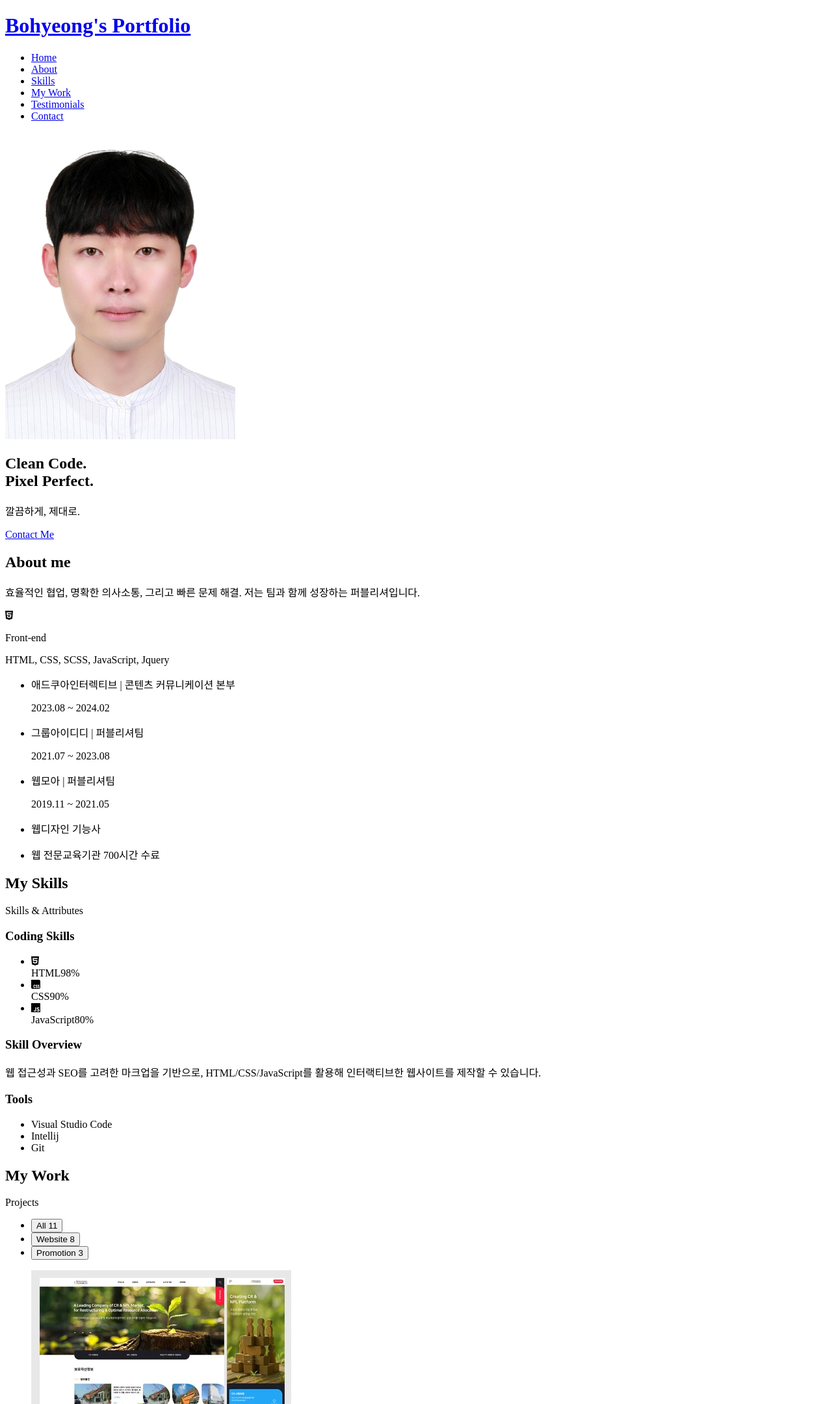
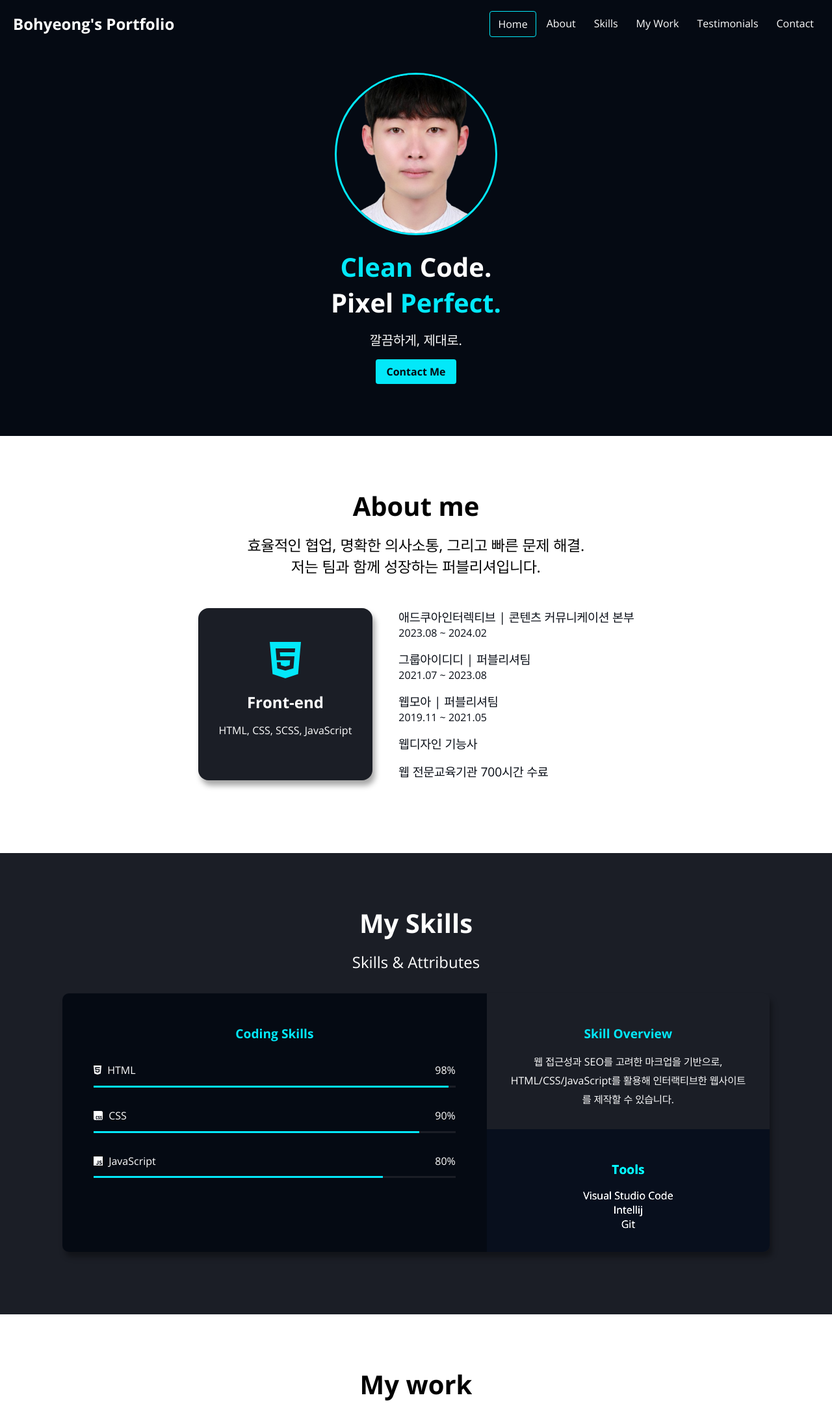
Before and after one commit to leebohyeong/portfolio, a website: page index.html in a window 1280 px wide. Shown: the top 2161 px of the page at 65% size. Drawn offline with Linux system fonts and the light colour scheme.

Commit message:
css-skills 까지 작업

```diff
--- a/assets/scss/_font.scss
+++ b/assets/scss/_font.scss
@@ -0,0 +1,47 @@
+$font-path:"../fonts/";
+
+$font-weight-light: 300;
+$font-weight-regular: 400;
+$font-weight-bold: 700;
+
+$pretendard: (
+  $font-weight-light: 'Light',
+  $font-weight-regular: 'Regular',
+  $font-weight-bold: 'Bold'
+);
+
+$opensans: (
+  $font-weight-light: 'Light',
+  $font-weight-regular: 'Regular',
+  $font-weight-bold: 'Bold'
+);
+
+// Pretendard (국문)
+@each $weight, $suffix in $pretendard {
+  @font-face {
+    font-family: "Pretendard";
+    font-style: normal;
+    font-weight: $weight;
+    font-display: swap;
+    src: url("#{$font-path}Pretendard-#{$suffix}.woff2") format("woff2");
+    unicode-range: U+AC00-D7A3, U+1100-11FF, U+3130-318F;
+  }
+}
+
+// Open Sans (영문)
+@each $weight, $suffix in $opensans {
+  @font-face {
+    font-family: "Open Sans";
+    font-style: normal;
+    font-weight: $weight;
+    font-display: swap;
+    src: url("#{$font-path}OpenSans-#{$suffix}.woff2") format("woff2");
+    unicode-range: U+0020-007F;
+  }
+}
+
+$font-family: "Pretendard", "Open Sans", sans-serif;
+
+body {
+    font-family: $font-family;
+}
--- /dev/null
+++ b/assets/scss/_layout.scss
@@ -0,0 +1,43 @@
+.site-header {
+    display: flex;
+    justify-content: space-between;
+    align-items: center;
+    position: fixed;
+    top: 0;
+    left: 0;
+    width: 100%;
+    padding: 1rem;
+    background-color: var(--color-primary);
+    color: var(--color-text);
+
+    &__logo {
+        &-link {
+            display: block;
+            padding: 4px;
+            font-size: 1.5rem;
+        }
+    }
+}
+
+.site-menu {
+    &__content {
+        display: flex;
+        align-items: center;
+        gap: 4px;
+    }
+
+    &__link {
+        display: block;
+        padding: 8px 12px;
+        border-bottom: 1px solid transparent;
+
+        &:hover {
+            border-bottom: 1px solid var(--color-accent);
+        }
+
+        &--active {
+            border: 1px solid var(--color-accent);
+            border-radius: 4px;
+        }
+    }
+}
--- /dev/null
+++ b/assets/scss/_reset.scss
@@ -0,0 +1,50 @@
+:root {
+    /* App Colors */
+    --color-primary: var(--color-black);
+    --color-primary--variant: var(--color-gray);
+    --color-accent: var(--color-blue);
+    --color-accent--variant: var(--color-orange);
+    --color-text: var(--color-white);
+
+    /* Colors */
+    --color-white: #fff;
+    --color-black: #050a13;
+    --color-blue: #03e8f9;
+    --color-orange: #fd6413;
+    --color-gray: #1b1e26;
+
+    /* Size */
+    --size-max-width: 1200px;
+}
+
+* {
+    box-sizing: border-box;
+}
+
+body {
+    margin: 0;
+}
+
+h1,h2,h3,p,ul {
+    margin: 0;
+}
+
+ul {
+    list-style: none;
+    padding: 0;
+}
+
+a {
+    text-decoration: none;
+    color: var(--color--text);
+}
+
+button {
+    background-color: transparent;
+    outline: none;
+    border: none;
+}
+
+button:focus {
+    outline: 1px solid var(--color-accent);
+}
--- a/assets/scss/app.scss
+++ b/assets/scss/app.scss
@@ -0,0 +1,193 @@
+@import "reset";
+@import "font";
+@import "layout";
+
+/* Common */
+.section {
+    padding: 4rem;
+    text-align: center;
+
+    &__header {
+        &-title {
+            margin: 1rem 0;
+            font-size: 2.5rem;
+        }
+
+        &-description {
+            margin: 0.5rem 0;
+            font-size: 1.5rem;
+        }
+    }
+}
+
+.max-width {
+    max-width: var(--size-max-width);
+    margin: 0 auto;
+}
+
+/* Home */
+.home {
+    padding: 7rem 5rem 5rem;
+    background-color: var(--color-primary);
+    color: var(--color-text);
+    text-align: center;
+
+    &__profile {
+        width: 250px;
+        height: 250px;
+        object-fit: cover;
+        border: 3px solid var(--color-accent);
+        border-radius: 100%;
+    }
+
+    &__title {
+        margin: 1rem 0;
+        font-size: 2.5rem;
+
+        &--strong {
+            color: var(--color-accent);
+        }
+    }
+
+    &__text {
+        margin-bottom: 1rem;
+        font-size: 1.3rem;
+    }
+
+    &__button {
+        display: inline-block;
+        padding: 0.5rem 1rem;
+        background-color: var(--color-accent);
+        border-radius: 4px;
+        color: var(--color-primary);
+        font-weight: $font-weight-bold;
+
+        &:hover {
+            background-color: transparent;
+            color: var(--color-text);
+            outline: 2px solid var(--color-accent);
+        }
+    }
+}
+
+/* About */
+.about {
+    &__contents {
+        display: flex;
+        justify-content: center;
+        gap: 2.5rem;
+        margin: 3rem 0;
+    }
+
+    &__major {
+        cursor: default;
+        padding: 2rem;
+        background-color: var(--color-primary--variant);
+        box-shadow: 4px 8px 8px rgba(0,0,0, 0.35);
+        border-radius: 1rem;
+        color: var(--color-text);
+
+        &-icon {
+            margin: 1rem 0;
+            color: var(--color-accent);
+            font-size: 4rem;
+            transition: all 0.5s ease;
+        }
+
+        &-title {
+            margin-bottom: 1rem;
+            font-size: 1.5rem;
+            font-weight: $font-weight-bold;
+        }
+
+        &:hover &-icon {
+            transform: scale(1.2);
+        }
+
+    }
+
+    &__experience {
+        text-align: left;
+
+        &-list:not(:first-of-type) {
+            margin-top: 1rem;
+        }
+
+        &-name,
+        &-period {
+            color: var(--color-primary);
+        }
+
+        &-name {
+            font-size: 1.2rem;
+        }
+    }
+}
+
+/* Skills */
+.skills {
+    background-color: var(--color-primary--variant);
+    color: var(--color-text);
+
+    &-contents {
+        overflow: hidden;
+        display: grid;
+        grid-template-columns: 6fr 4fr;
+        margin: 2rem;
+        box-shadow: 4px 8px 8px rgba(0,0,0, 0.35);
+        border-radius: 10px;
+
+        &__list {
+            padding: 2rem;
+        }
+
+        &__coding {
+            grid-row: span 2;
+            background-color: var(--color-primary);
+        }
+
+        &__tools {
+            background-color: var(--color-primary);
+            filter: brightness(150%);
+        }
+
+        &__title {
+            margin: 1rem 0;
+            color: var(--color-accent);
+            font-size: 1.2rem;
+        }
+
+        &__description {
+            line-height: 1.8;
+        }
+    }
+
+    .bar {
+        &__item {
+            display: flex;
+            flex-direction: column;
+            padding: 1rem;
+            gap: 0.8rem;
+        }
+
+        &__data {
+            display: flex;
+            justify-content: space-between;
+
+            &-icon {
+                margin-right: 5px;
+            }
+        }
+
+        &__bg {
+            width: 100%;
+            height: 3px;
+            background-color: var(--color-primary--variant);
+        }
+
+        &__value {
+            height: 100%;
+            background-color: var(--color-accent);
+        }
+    }
+}
--- a/index.html
+++ b/index.html
@@ -27,102 +27,153 @@
     <script src="assets/js/app.js"></script>
   </head>
   <body>
-    <header>
-      <div>
-        <h1><a href="#">Bohyeong&#39;s Portfolio</a></h1>
+    <header class="site-header">
+      <div class="site-header__logo">
+        <h1 class="site-header__logo-text">
+          <a class="site-header__logo-link" href="#"
+            >Bohyeong&#39;s Portfolio</a
+          >
+        </h1>
       </div>
-      <nav>
-        <ul>
-          <li><a href="#home">Home</a></li>
-          <li><a href="#about">About</a></li>
-          <li><a href="#skills">Skills</a></li>
-          <li><a href="#work">My Work</a></li>
-          <li><a href="#testimonials">Testimonials</a></li>
-          <li><a href="#contact">Contact</a></li>
+      <nav class="site-header__menu site-menu">
+        <ul class="site-menu__content">
+          <li class="site-menu__list">
+            <a class="site-menu__link site-menu__link--active" href="#home"
+              >Home</a
+            >
+          </li>
+          <li class="site-menu__list">
+            <a class="site-menu__link" href="#about">About</a>
+          </li>
+          <li class="site-menu__list">
+            <a class="site-menu__link" href="#skills">Skills</a>
+          </li>
+          <li class="site-menu__list">
+            <a class="site-menu__link" href="#work">My Work</a>
+          </li>
+          <li class="site-menu__list">
+            <a class="site-menu__link" href="#testimonials">Testimonials</a>
+          </li>
+          <li class="site-menu__list">
+            <a class="site-menu__link" href="#contact">Contact</a>
+          </li>
         </ul>
       </nav>
     </header>
     <!-- Main -->
     <main>
       <!-- Home -->
-      <section id="home">
-        <img src="assets/images/profile.png" alt="Bohyeong's profile" />
-        <h2>
-          Clean Code. <br />
-          Pixel Perfect.
+      <section id="home" class="home">
+        <img
+          class="home__profile"
+          src="assets/images/profile.png"
+          alt="Bohyeong's profile"
+        />
+        <h2 class="home__title">
+          <strong class="home__title--strong">Clean</strong> Code. <br />
+          Pixel <strong class="home__title--strong">Perfect.</strong>
         </h2>
-        <p>깔끔하게, 제대로.</p>
-        <a href="#contact">Contact Me</a>
+        <p class="home__text">깔끔하게, 제대로.</p>
+        <a class="home__button" href="#contact">Contact Me</a>
       </section>
       <!-- About -->
-      <section id="about">
-        <header>
-          <h2>About me</h2>
-          <p>
-            효율적인 협업, 명확한 의사소통, 그리고 빠른 문제 해결. 저는 팀과
-            함께 성장하는 퍼블리셔입니다.
+      <section id="about" class="section max-width about">
+        <header class="section__header">
+          <h2 class="section__header-title">About me</h2>
+          <p class="section__header-description">
+            효율적인 협업, 명확한 의사소통, 그리고 빠른 문제 해결. <br />
+            저는 팀과 함께 성장하는 퍼블리셔입니다.
           </p>
         </header>
-        <div>
-          <div>
-            <i class="fa-brands fa-html5"></i>
-            <p>Front-end</p>
-            <p>HTML, CSS, SCSS, JavaScript, Jquery</p>
+        <div class="about__contents">
+          <div class="about__major">
+            <i class="fa-brands fa-html5 about__major-icon"></i>
+            <p class="about__major-title">Front-end</p>
+            <p class="about__major-description">HTML, CSS, SCSS, JavaScript</p>
           </div>
-          <ul>
-            <li>
-              <p>애드쿠아인터렉티브 | 콘텐츠 커뮤니케이션 본부</p>
-              <p>2023.08 ~ 2024.02</p>
+          <ul class="about__experience">
+            <li class="about__experience-list">
+              <p class="about__experience-name">
+                애드쿠아인터렉티브 | 콘텐츠 커뮤니케이션 본부
+              </p>
+              <p class="about__experience-period">2023.08 ~ 2024.02</p>
             </li>
-            <li>
-              <p>그룹아이디디 | 퍼블리셔팀</p>
-              <p>2021.07 ~ 2023.08</p>
+            <li class="about__experience-list">
+              <p class="about__experience-name">그룹아이디디 | 퍼블리셔팀</p>
+              <p class="about__experience-period">2021.07 ~ 2023.08</p>
             </li>
-            <li>
-              <p>웹모아 | 퍼블리셔팀</p>
-              <p>2019.11 ~ 2021.05</p>
+            <li class="about__experience-list">
+              <p class="about__experience-name">웹모아 | 퍼블리셔팀</p>
+              <p class="about__experience-period">2019.11 ~ 2021.05</p>
             </li>
-            <li><p>웹디자인 기능사</p></li>
-            <li><p>웹 전문교육기관 700시간 수료</p></li>
+            <li class="about__experience-list">
+              <p class="about__experience-name">웹디자인 기능사</p>
+            </li>
+            <li class="about__experience-list">
+              <p class="about__experience-name">웹 전문교육기관 700시간 수료</p>
+            </li>
           </ul>
         </div>
       </section>
       <!-- Skills -->
-      <section id="skills">
-        <header>
-          <h2>My Skills</h2>
-          <p>Skills &amp; Attributes</p>
+      <section id="skills" class="section skills">
+        <div class="skills__container max-width">
+          <header class="section__header">
+            <h2 class="section__header-title">My Skills</h2>
+            <p class="section__header-description">Skills &amp; Attributes</p>
           </header>
+          <div class="skills-contents">
+            <section class="skills-contents__list skills-contents__coding">
+              <h3 class="skills-contents__title">Coding Skills</h3>
+              <ul class="bar">
+                <li class="bar__item">
+                  <div class="bar__data">
                     <div>
-          <section>
-            <h3>Coding Skills</h3>
-            <ul>
-              <li>
-                <i class="fa-brands fa-html5"></i>
-                <div><span>HTML</span><span>98%</span></div>
-                <div style="width: 98%"></div>
+                      <i class="fa-brands fa-html5 bar__data-icon"></i>
+                      <span>HTML</span>
+                    </div>
+                    <div><span>98%</span></div>
+                  </div>
+                  <div class="bar__bg">
+                    <div class="bar__value" style="width: 98%"></div>
+                  </div>
                 </li>
-              <li>
-                <i class="fa-brands fa-css"></i>
-                <div><span>CSS</span><span>90%</span></div>
-                <div style="width: 90%"></div>
+                <li class="bar__item">
+                  <div class="bar__data">
+                    <div>
+                      <i class="fa-brands fa-css bar__data-icon"></i>
+                      <span>CSS</span>
+                    </div>
+                    <div><span>90%</span></div>
+                  </div>
+                  <div class="bar__bg">
+                    <div class="bar__value" style="width: 90%"></div>
+                  </div>
                 </li>
-              <li>
-                <i class="fa-brands fa-js"></i>
-                <div><span>JavaScript</span><span>80%</span></div>
-                <div style="width: 80%"></div>
+                <li class="bar__item">
+                  <div class="bar__data">
+                    <div>
+                      <i class="fa-brands fa-js bar__data-icon"></i>
+                      <span>JavaScript</span>
+                    </div>
+                    <div><span>80%</span></div>
+                  </div>
+                  <div class="bar__bg">
+                    <div class="bar__value" style="width: 80%"></div>
+                  </div>
                 </li>
               </ul>
             </section>
-          <section>
-            <h3>Skill Overview</h3>
-            <p>
-              웹 접근성과 SEO를 고려한 마크업을 기반으로, HTML/CSS/JavaScript를
-              활용해 인터랙티브한 웹사이트를 제작할 수 있습니다.
+            <section class="skills-contents__list skills-contents__overview">
+              <h3 class="skills-contents__title">Skill Overview</h3>
+              <p class="skills-contents__description">
+                웹 접근성과 SEO를 고려한 마크업을 기반으로,
+                HTML/CSS/JavaScript를 활용해 인터랙티브한 웹사이트를 제작할 수
+                있습니다.
               </p>
             </section>
-          <section>
-            <h3>Tools</h3>
+            <section class="skills-contents__list skills-contents__tools">
+              <h3 class="skills-contents__title">Tools</h3>
               <ul>
                 <li>Visual Studio Code</li>
                 <li>Intellij</li>
@@ -130,12 +181,13 @@
               </ul>
             </section>
           </div>
+        </div>
       </section>
       <!-- Work -->
-      <section id="work">
-        <header>
-          <h2>My Work</h2>
-          <p>Projects</p>
+      <section id="work" class="section work">
+        <header class="section__header">
+          <h2 class="section__header-title">My work</h2>
+          <p class="section__header-description">Projects</p>
         </header>
         <ul>
           <li>
@@ -272,10 +324,10 @@
         </ul>
       </section>
       <!-- Testimonials -->
-      <section id="testimoials">
-        <header>
-          <h2>Testimonials</h2>
-          <p>Team Member Reviews</p>
+      <section id="testimonials" class="section testimonials">
+        <header class="section__header">
+          <h2 class="section__header-title">Testimonials</h2>
+          <p class="section__header-description">Team Member Reviews</p>
         </header>
         <ul>
           <li>
```
Also changed, not shown: package.json (added, +24 -0 lines), assets/css/app.css, assets/fonts/OpenSans-Bold.woff2 (added), assets/fonts/OpenSans-Medium.woff2 (deleted), assets/fonts/OpenSans-SemiBold.woff2 (deleted), assets/fonts/Pretendard-Bold.woff2 (added), assets/fonts/Pretendard-Light.woff2 (added), assets/fonts/Pretendard-Regular.woff2 (added), assets/js/app.js (added), assets/js/main.js (deleted), 2 other files. Lines whose indentation alone changed are shown as unchanged.
